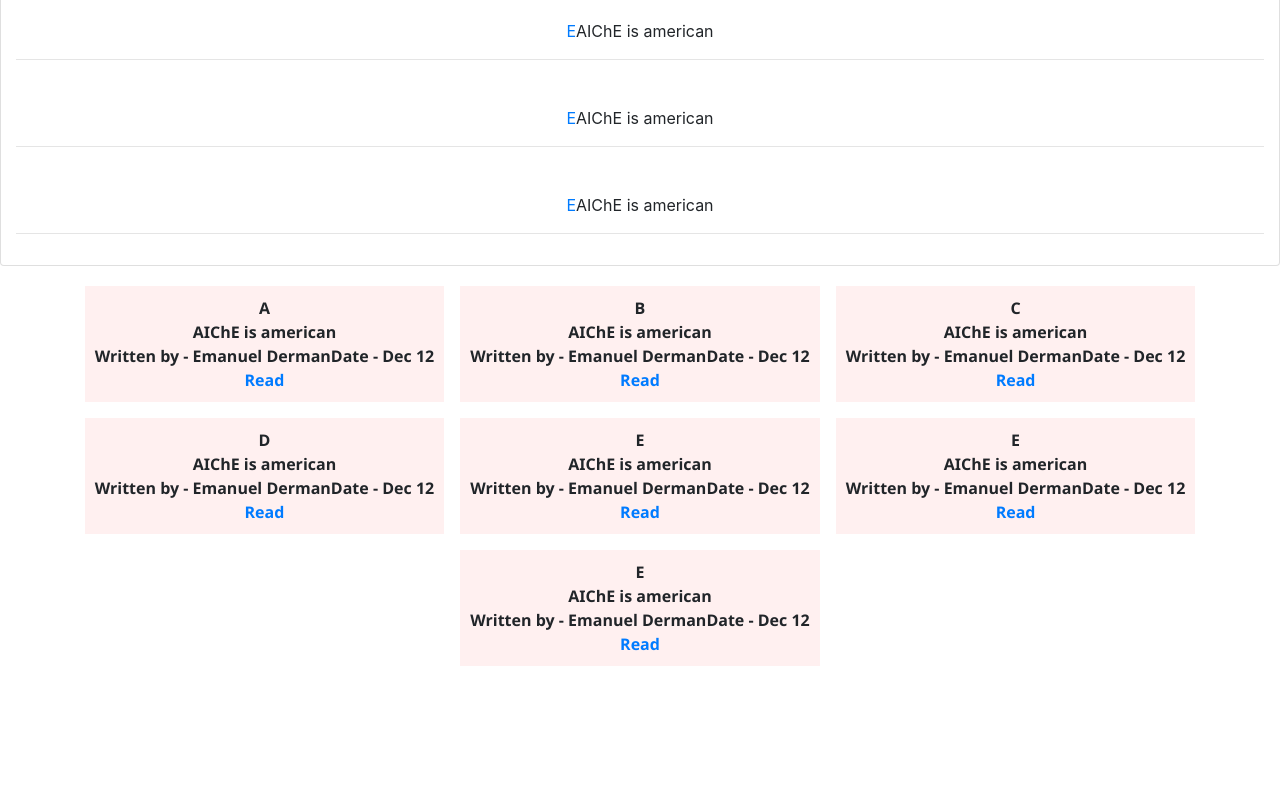
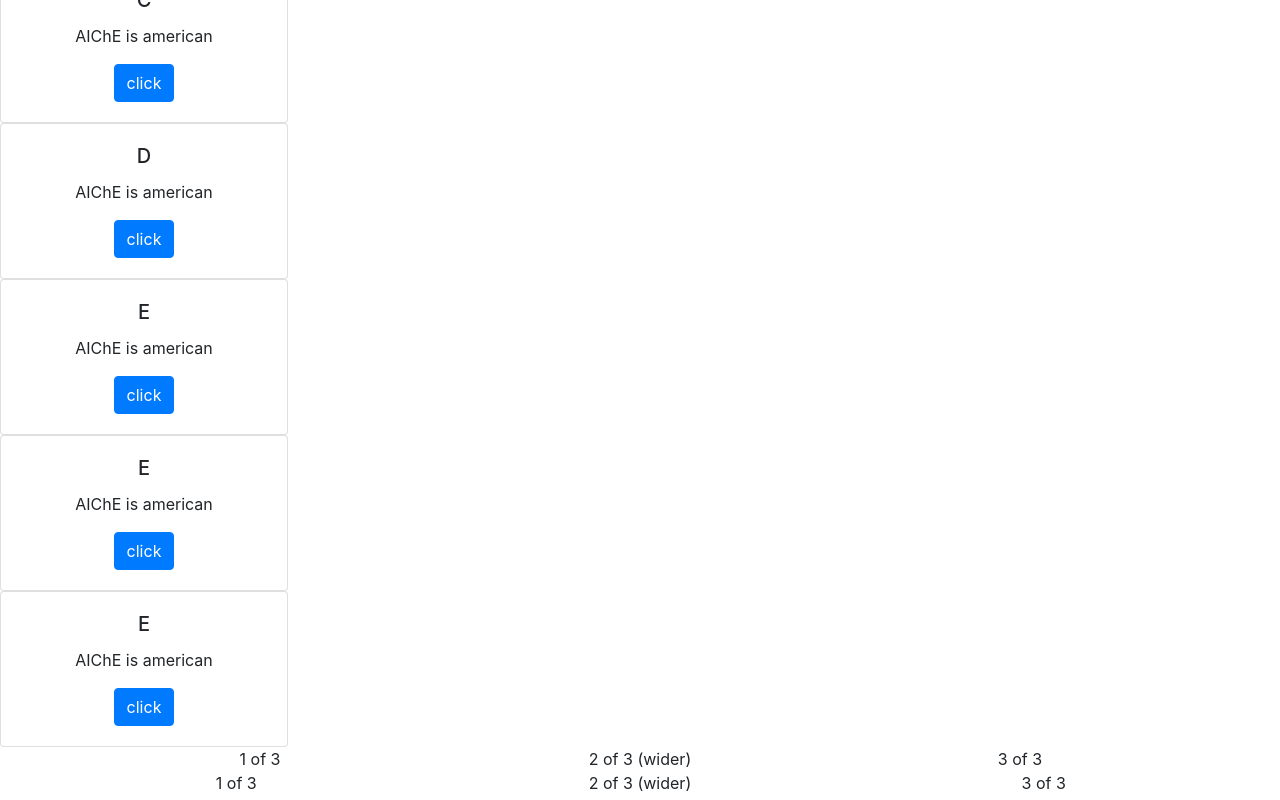
Before and after one commit to Yash786-rgb/AIChe_Frontend, a React (Create React App) app: page /blogs in a window 1280 px wide. Shown: the part 660-1460 px from the top of the page. Before the commit the page ends 1342 px from the top, so only its background shows below. Built offline with nearby package versions, Linux system fonts and the light colour scheme.

Commit message:
changing navbar

```diff
--- a/src/App.js
+++ b/src/App.js
@@ -12,8 +12,9 @@
     <div className="App">
       <br></br>
       <Router>
+
+        <Header />
         <Navbar />
-        <Header />
         {/* <Navbar /> */}
         {/* <Blogs /> */}
         {/* <Cards /> */}
--- a/src/components/Navbar.jsx
+++ b/src/components/Navbar.jsx
@@ -22,9 +22,7 @@
     render() {
         return (
             <div>
-                {/* <Helmet>
-                <script src='./hooks/hamburgerScript'></script>
-            </Helmet> */}
+
                 <div className={styles.navbar}>
 
                     <h2 className={styles.mobileheader}><a href="/">AIChE-IITR</a></h2>
--- a/src/components/blogs/Blogs.jsx
+++ b/src/components/blogs/Blogs.jsx
@@ -3,27 +3,50 @@
 import Container from 'react-bootstrap/Container'
 import styles from './blogs.module.css'
 import Card from 'react-bootstrap/Card'
+import Button from 'react-bootstrap/Button'
+import { Row, Col } from 'react-bootstrap'
 
 class Blogs extends Component {
     render() {
         return (
             <div >
-                <h2><b>Our Blogs</b></h2>
+                <h2>
+                    <b>Our Blogs</b>
+                </h2>
 
-                <Card style={{ width: "18 rem" }}>
                 {blogPosts.map((post, index) => {
                     return (
-                            <div className={styles.post}>
-                                {/* <li><a className={post.title} href={post.url}>
-                                {`${post.title}`}
-                            </a></li> */}
-                                <a href={`${post.url}`}>{`${post.title}`}</a>
+                        <div>
+
+                            <Card style={{ width: '18rem' }}>
+                                <Card.Body>
+
+                                    <Card.Title>{`${post.title}`}</Card.Title>
+                                    <Card.Text>
                                         {`${post.summary}`}
-                                <hr></hr>
+                                    </Card.Text>
+                                    <a href={`${post.url}`}><Button variant="primary">click</Button></a>
+                                </Card.Body>
+                            </Card>
+
                         </div>
                     )
                 })}
-                </Card>
+
+
+
+                <Container>
+                    <Row>
+                        <Col>1 of 3</Col>
+                        <Col >2 of 3 (wider)</Col>
+                        <Col>3 of 3</Col>
+                    </Row>
+                    <Row>
+                        <Col>1 of 3</Col>
+                        <Col xs={5}>2 of 3 (wider)</Col>
+                        <Col>3 of 3</Col>
+                    </Row>
+                </Container>
                 {/* <Grid /> */}
             </div>
         )
```
Also changed, not shown: 1 other file (tests, documents, lock files or other folders). Lines whose indentation alone changed are shown as unchanged.
